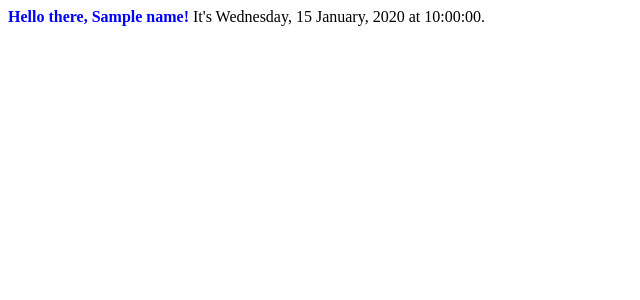
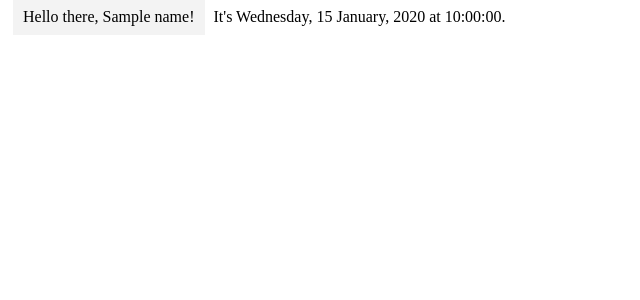
Before and after one commit to bdclauser/feedback_app, a Python web app: template templates/hello_there.html in a window 1280 px wide. Shown: the top 300 px of the page, without its empty margins (0-640 px from the left). Run offline with Jinja, Linux system fonts and the light colour scheme; the template is opened without the code that fills it: most values are stand-ins (such as "Sample title", 1, 10 or a date in 2020).

Commit message:
creating message view

```diff
--- a/static/sites.css
+++ b/static/sites.css
@@ -27,6 +27,7 @@
 }
 
 .message {
-    font-weight: 600;
-    color: blue;
+    padding: 10px;
+    margin: 5px;
+    background-color: #f3f3f3;
 }
--- a/templates/layout.html
+++ b/templates/layout.html
@@ -18,6 +18,7 @@
         <a href="{{ url_for('home') }}" class="navbar-brand">Home</a>
         <a href="{{ url_for('about') }}" class="navbar-brand">About</a>
         <a href="{{ url_for('contact') }}" class="navbar-brand">Contact</a>
+        <a href="{{ url_for('message') }}" class="navbar-brand">Messages</a>
     </div>
 
     <div class="body-content">
--- a/webapp.py
+++ b/webapp.py
@@ -1,3 +1,4 @@
 # Entry point for the application.
 from . import app    # For application discovery by the 'flask' command.
 from . import views  # For import side-effects of setting up routes.
+from . import message
```
Also changed, not shown: message.py (added, +9 -0 lines), templates/messages.html (added, +11 -0 lines), views.py (+6 -1 lines).
